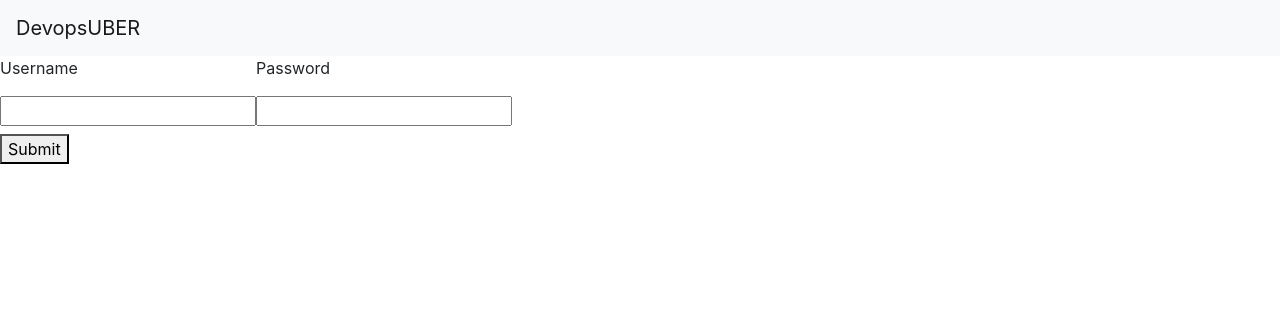
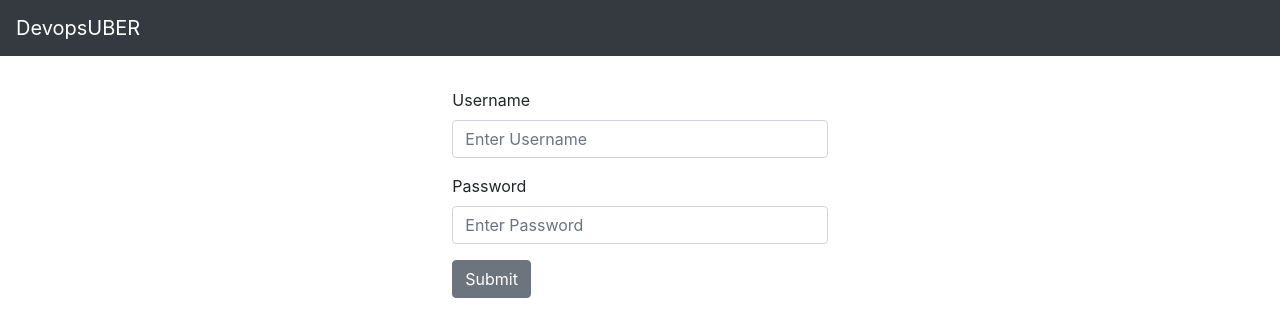
Before and after one commit to sajalsood/devops-uber, a React (Create React App) app in the folder frontend/client-uber/: page / in a window 1280 px wide. Shown: the top 336 px of the page. Built offline with nearby package versions, Linux system fonts and the light colour scheme.

Commit message:
login UI

```diff
--- a/frontend/client-uber/src/App.css
+++ b/frontend/client-uber/src/App.css
@@ -1,43 +1,17 @@
-.App {
-  text-align: center;
+html, body {
+  margin: 0;
+  padding: 0;
+  height: 100%;
 }
 
-.App-logo {
-  height: 40vmin;
-  pointer-events: none;
+.App {
+  margin: 2rem;
+  height: 100%;
+  display: grid;
+  grid-auto-flow: column;
+  grid-template-columns: repeat(3, 1fr);
 }
 
-@media (prefers-reduced-motion: no-preference) {
-  .App-logo {
-    animation: App-logo-spin infinite 20s linear;
-  }
-}
-
-.App-header {
-  background-color: #282c34;
-  min-height: 10vh;
-  display: grid;
-  grid-template-columns: repeat(3, 1fr);
-  grid-auto-flow: column;
-  align-items: center;
-  justify-content: center;
-  font-size: calc(10px + 2vmin);
-  color: white;
-}
-
-.App-heading {
+.App > div {
   grid-column: 2;
 }
-
-.App-link {
-  color: #61dafb;
-}
-
-@keyframes App-logo-spin {
-  from {
-    transform: rotate(0deg);
-  }
-  to {
-    transform: rotate(360deg);
-  }
-}
--- a/frontend/client-uber/src/App.js
+++ b/frontend/client-uber/src/App.js
@@ -1,10 +1,13 @@
 import React, { useState } from 'react';
 import { BrowserRouter, Route, Switch } from 'react-router-dom';
+
+import "./App.css";
 
 import Dashboard from './components/dashboard';
 import Login from './components/login';
 import Session from './services/session';
 import {
+  Container,
   Collapse,
   Navbar,
   NavbarBrand,
@@ -21,17 +24,21 @@ function App() {
   if(!user) {
     return (
       <div>
-        <Navbar color="light" light expand="md">
+        <Navbar color="dark" dark expand="md">
           <NavbarBrand href="/">DevopsUBER</NavbarBrand>
         </Navbar>
+        <div className="App">
+          <Container className="themed-container">
             <Login setUser={setUser} />
+          </Container>
+        </div>
     </div>
     )
   }
 
   return (
     <div>
-        <Navbar color="light" light expand="md">
+        <Navbar color="dark" dark expand="md">
           <NavbarBrand href="/">DevopsUBER</NavbarBrand>
           <Collapse navbar>
             <Nav className="mr-auto" navbar>
@@ -43,6 +50,8 @@ function App() {
             <Button color="danger" onClick={e => clearSession()}>Logout</Button>
           </Collapse>
         </Navbar>
+        <div className="App">
+          <Container className="themed-container">
             <BrowserRouter>
                 <Switch>
                   <Route exact path="/">
@@ -50,6 +59,8 @@ function App() {
                   </Route>
                 </Switch>
             </BrowserRouter>
+          </Container>
+        </div>
     </div>
   );
 }
--- a/frontend/client-uber/src/components/dashboard.js
+++ b/frontend/client-uber/src/components/dashboard.js
@@ -4,6 +4,6 @@ export default function Dashboard({user}) {
   console.log(user);
 
   return(
-    <h2>Book a Bus, { user.username }</h2>
+      <h2>Book a Bus, { user.username }</h2>
   );
 }
--- a/frontend/client-uber/src/components/login.js
+++ b/frontend/client-uber/src/components/login.js
@@ -1,5 +1,6 @@
 import React,  { useState } from 'react';
 import { login } from '../services/apis';
+import { Button, Form, FormGroup, Label, Input } from 'reactstrap';
 
 export default function Login({setUser}) {
     const [username, setUserName] = useState();
@@ -20,18 +21,16 @@ export default function Login({setUser}) {
     }
 
     return (
-        <form onSubmit={handleSubmit}>
-        <label>
-            <p>Username</p>
-            <input type="text" onChange={e => setUserName(e.target.value)}/>
-        </label>
-        <label>
-            <p>Password</p>
-            <input type="password" onChange={e => setPassword(e.target.value)}/>
-        </label>
-        <div>
-            <button type="submit">Submit</button>
-        </div>
-        </form>
+        <Form onSubmit={handleSubmit}>
+            <FormGroup>
+                <Label for="username">Username</Label>
+                <Input type="text" name="username" placeholder="Enter Username" onChange={e => setUserName(e.target.value)} />
+            </FormGroup>
+            <FormGroup>
+                <Label for="password">Password</Label>
+                <Input type="password" name="password"  placeholder="Enter Password" onChange={e => setPassword(e.target.value)}/>
+            </FormGroup>
+            <Button type="submit">Submit</Button>
+        </Form>
     )
 }
```
Lines whose indentation alone changed are shown as unchanged.
